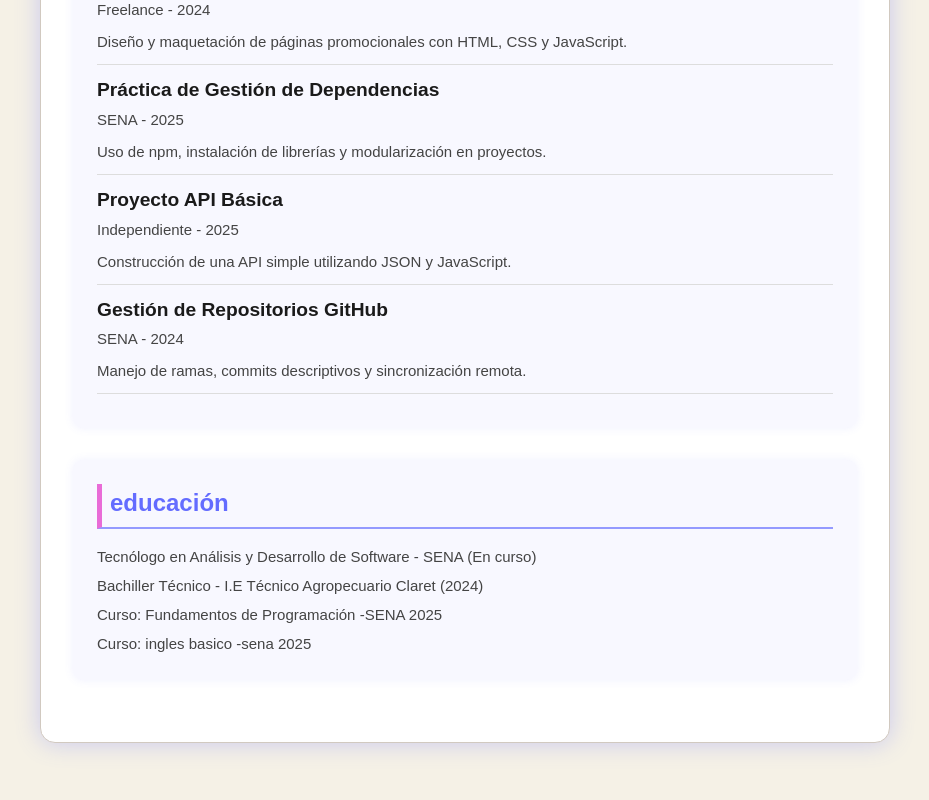
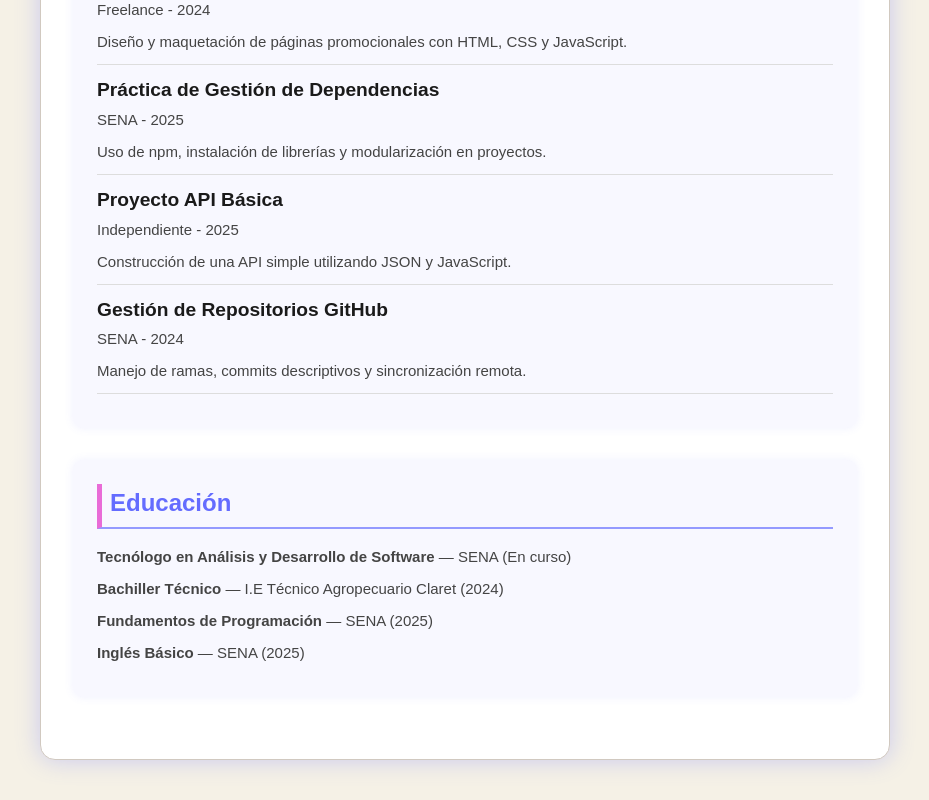
Before and after one commit to maileth2008/cv-react-maileth_begambre, a React (Vite) app in the folder maileth_begambre/: page / in a window 1280 px wide. Shown: the part 1267-2067 px from the top of the page, without its empty margins (175-1104 px from the left). Built offline with nearby package versions, Linux system fonts and the light colour scheme.

Commit message:
componente Educacion dinamico con formación complementaria

```diff
--- a/maileth_begambre/src/componente/educacion.jsx
+++ b/maileth_begambre/src/componente/educacion.jsx
@@ -1,15 +1,43 @@
 import React from 'react';
-function educacion() {
+
+function Educacion() {
+
+  const cursos = [
+    {
+      titulo: "Tecnólogo en Análisis y Desarrollo de Software",
+      institucion: "SENA",
+      año: "En curso"
+    },
+    {
+      titulo: "Bachiller Técnico",
+      institucion: "I.E Técnico Agropecuario Claret",
+      año: "2024"
+    },
+    {
+      titulo: "Fundamentos de Programación",
+      institucion: "SENA",
+      año: "2025"
+    },
+    {
+      titulo: "Inglés Básico",
+      institucion: "SENA",
+      año: "2025"
+    }
+  ];
+
   return (
     <section>
-      <h2>educación</h2>
+      <h2>Educación</h2>
 
-      <p>Tecnólogo en Análisis y Desarrollo de Software - SENA (En curso)</p>
-      <p>Bachiller Técnico - I.E Técnico Agropecuario Claret (2024)</p>
-      <p>Curso: Fundamentos de Programación  -SENA 2025</p>
-      <p>Curso: ingles basico -sena 2025</p>
+      {cursos.map((curso, index) => (
+        <div key={index}>
+          <p>
+            <strong>{curso.titulo}</strong> — {curso.institucion} ({curso.año})
+          </p>
+        </div>
+      ))}
     </section>
   );
 }
 
-export default educacion;
+export default Educacion;
```
